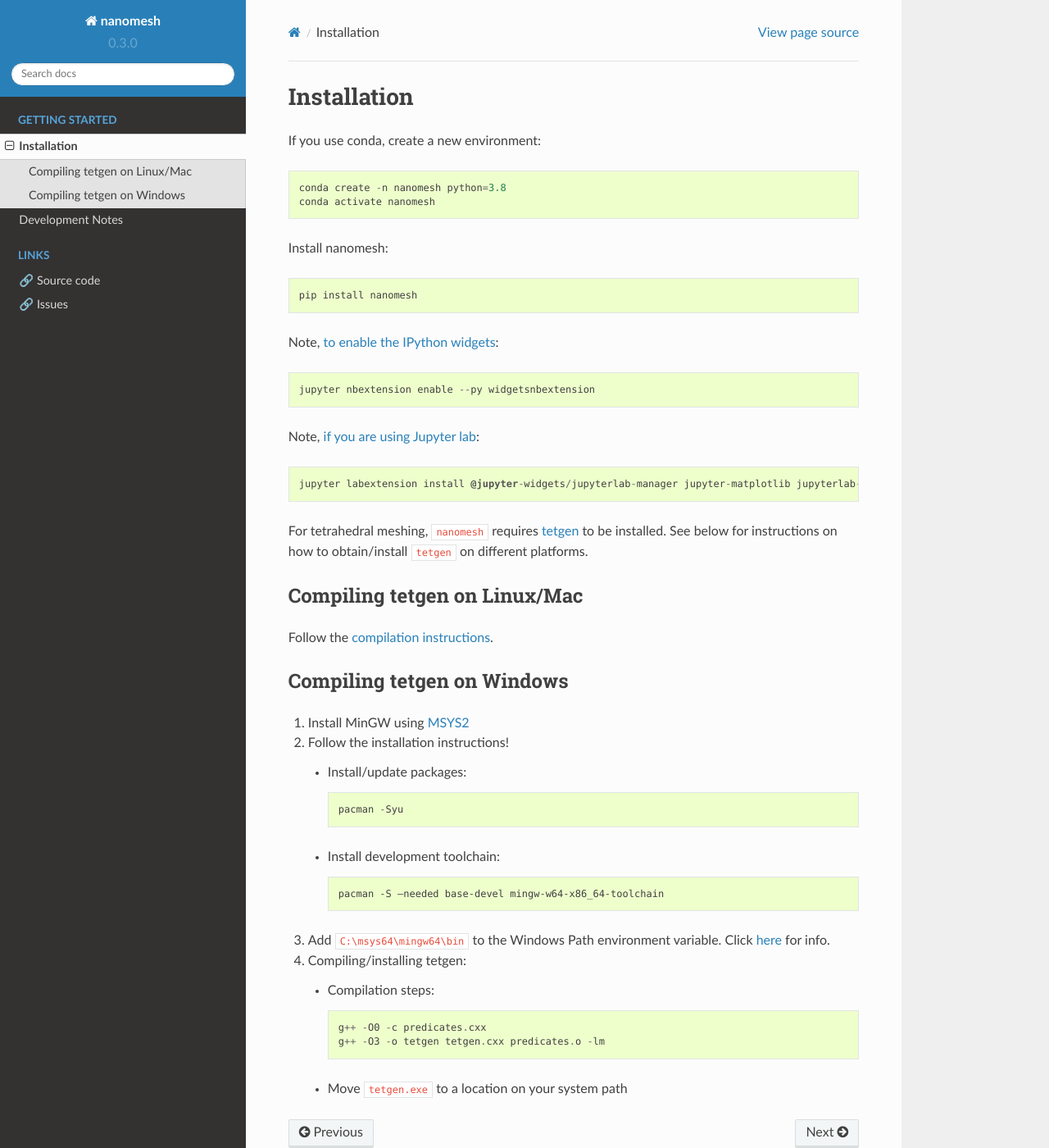
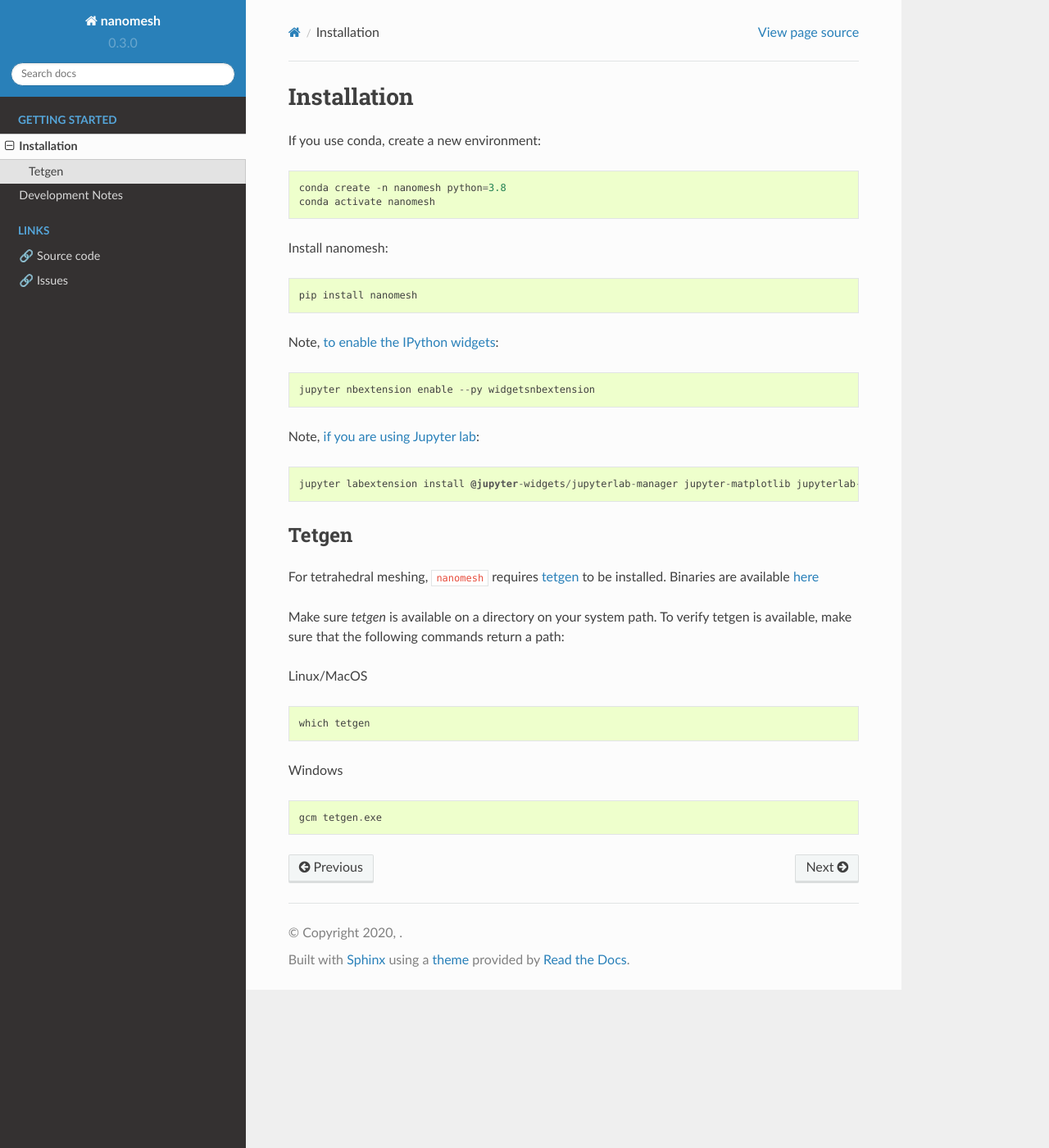
Before and after one commit to hpgem/nanomesh, a Sphinx documentation site: the page built from docs/install.rst, in a window 1280 px wide and 1400 px high. Shown: the whole window at 82% size. Built offline with Sphinx 7.4.7 and the Read the Docs theme 2.0.0, drawn with Linux system fonts in a browser that asks for light colours; pages that are not in the unit, such as notebooks, are missing from menus.

Commit message:
Update installation instructions

```diff
--- a/docs/install.rst
+++ b/docs/install.rst
@@ -28,48 +28,22 @@
 
    jupyter labextension install @jupyter-widgets/jupyterlab-manager jupyter-matplotlib jupyterlab-datawidgets itkwidgets
 
+Tetgen
+------
+
 For tetrahedral meshing, ``nanomesh`` requires `tetgen <https://wias-berlin.de/software/tetgen/>`__ to be
-installed. See below for instructions on how to obtain/install
-``tetgen`` on different platforms.
+installed. Binaries are available `here <https://github.com/hpgem/tetgen/releases>`__
 
+Make sure `tetgen` is available on a directory on your system path. To verify tetgen is available, make sure that the following commands return a path:
 
-Compiling tetgen on Linux/Mac
------------------------------
+Linux/MacOS
 
-Follow the `compilation
-instructions <https://wias-berlin.de/software/tetgen/1.5/doc/manual/manual004.html#sec%3Acompile>`__.
+::
 
-Compiling tetgen on Windows
----------------------------
+   which tetgen
 
-1. Install MinGW using `MSYS2 <https://www.msys2.org/>`__
+Windows
 
-2. Follow the installation instructions!
+::
 
-   -  Install/update packages:
-
-      ::
-
-          pacman -Syu
-
-   -  Install development toolchain:
-
-      ::
-
-          pacman -S –needed base-devel mingw-w64-x86_64-toolchain
-
-3. Add ``C:\msys64\mingw64\bin`` to the Windows Path environment
-   variable. Click
-   `here <https://code.visualstudio.com/docs/languages/cpp#_add-the-mingw-compiler-to-your-path>`__
-   for info.
-
-4. Compiling/installing tetgen:
-
-   -  Compilation steps:
-
-      ::
-
-          g++ -O0 -c predicates.cxx
-          g++ -O3 -o tetgen tetgen.cxx predicates.o -lm
-
-   -  Move ``tetgen.exe`` to a location on your system path
+   gcm tetgen.exe
```
